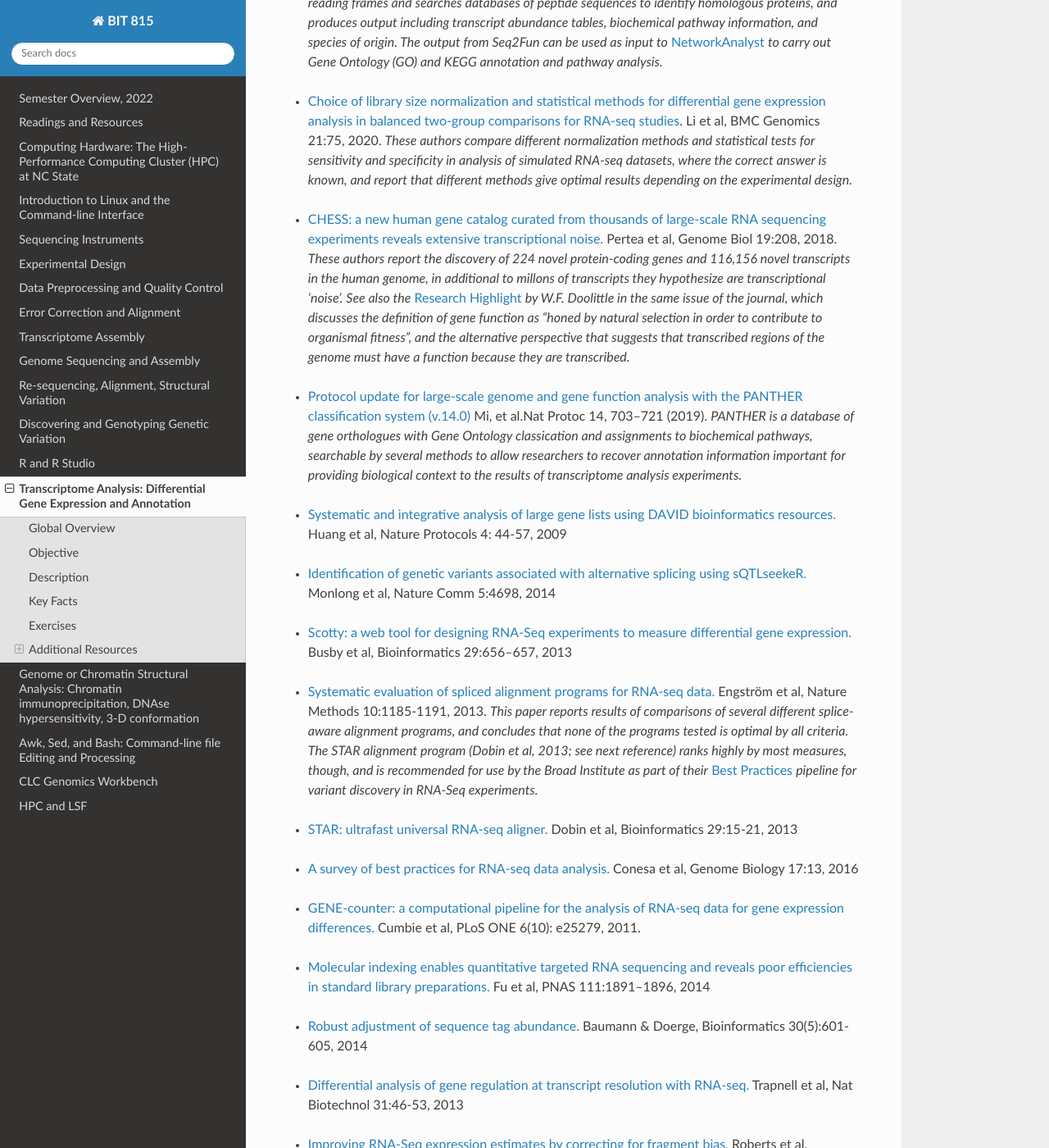
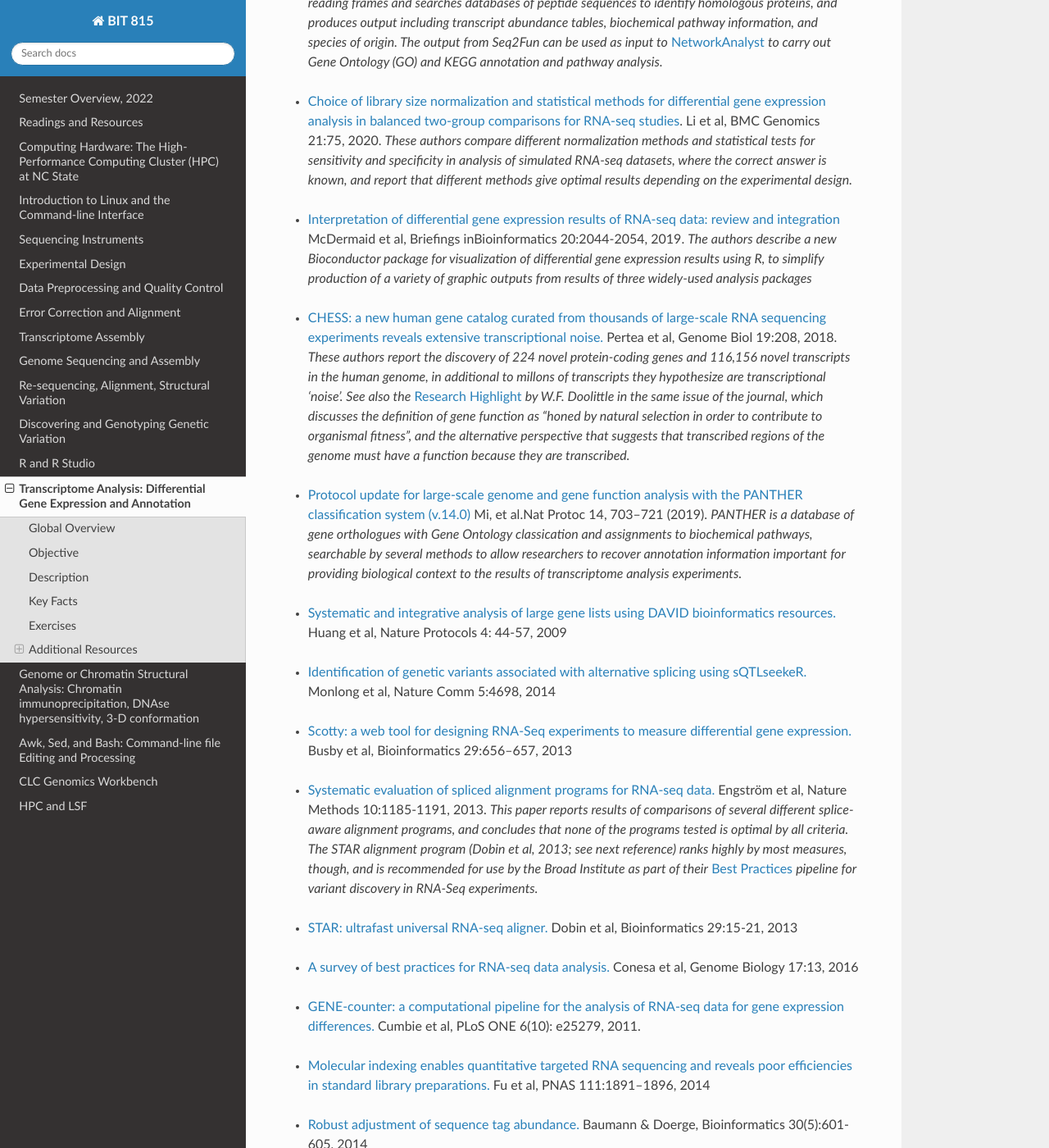
Before and after one commit to rwhetten/DeepSeqAnalysis, a Sphinx documentation site: the page built from docs/source/transcriptome-analysis.rst, in a window 1280 px wide and 1400 px high, scrolled down 5141 px. Shown: the whole window at 82% size. Built offline with Sphinx 7.4.7 and the Read the Docs theme 2.0.0, drawn with Linux system fonts in a browser that asks for light colours; some of the changed lines change nothing that is shown; some of the changed text lies outside the part shown.

Commit message:
Update transcriptome-analysis.rst
Add reference to Additional Resources

```diff
--- a/docs/source/transcriptome-analysis.rst
+++ b/docs/source/transcriptome-analysis.rst
@@ -121,6 +121,10 @@ Additional Resources
 
 \
 
++ `Interpretation of differential gene expression results of RNA-seq data: review and integration <https://academic.oup.com/bib/article/20/6/2044/5066173>`_ McDermaid et al, Briefings inBioinformatics 20:2044-2054, 2019. *The authors describe a new Bioconductor package for visualization of differential gene expression results using R, to simplify production of a variety of graphic outputs from results of three widely-used analysis packages*
+
+\
+
 + `CHESS: a new human gene catalog curated from thousands of large-scale RNA sequencing experiments reveals extensive transcriptional noise. <https://genomebiology.biomedcentral.com/articles/10.1186/s13059-018-1590-2>`_ Pertea et al, Genome Biol 19:208, 2018. *These authors report the discovery of 224 novel protein-coding genes and 116,156 novel transcripts in the human genome, in additional to millons of transcripts they hypothesize are transcriptional 'noise'. See also the* `Research Highlight <https://genomebiology.biomedcentral.com/articles/10.1186/s13059-018-1600-4>`_ *by W.F. Doolittle in the same issue of the journal, which discusses the definition of gene function as "honed by natural selection in order to contribute to organismal fitness", and the alternative perspective that suggests that transcribed regions of the genome must have a function because they are transcribed.*
 
 \
@@ -186,5 +190,5 @@ Class Recordings
 +   `Session 24: recorded March 19th 2021 <https://drive.google.com/file/d/1TKlDlcxupa-qZGopSGF8gVIkVZgtbtwV/view?usp=sharing>`_. A trancscript of the recording is `also availabile <https://drive.google.com/file/d/1JgJ7LpdjXQmOQFFIfuAhOjYOq4I5ajiR/view?usp=sharing>`_.
 
 
-Last modified 31 March 2022.
+Last modified 13 April 2022.
 Edits by `Ross Whetten <https://github.com/rwhetten>`_, `Will Kohlway <https://github.com/wkohlway>`_, & `Maria Adonay <https://github.com/amalgamaria>`_.
```
